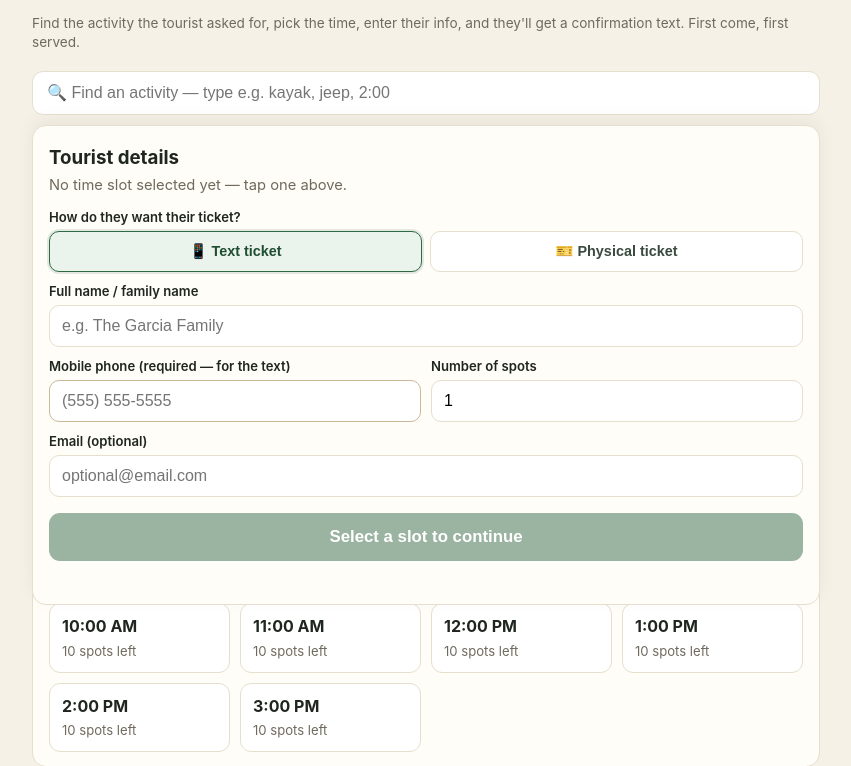
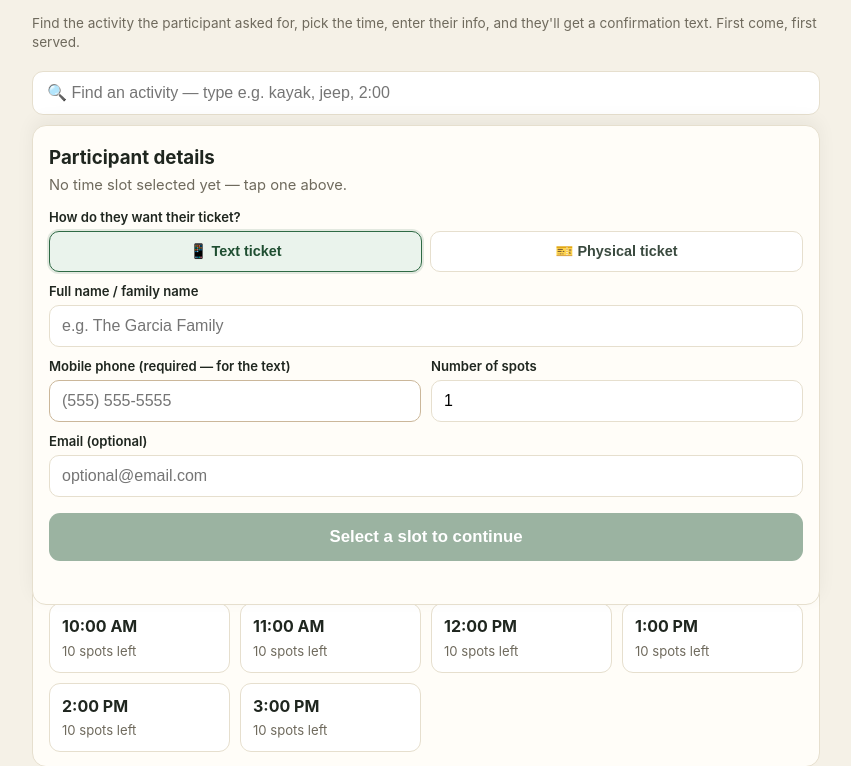
Before and after one commit to VisibleIntellect/oad-signup, a Flask app: template templates/index.html in a window 1280 px wide. Shown: the part 195-961 px from the top of the page, without its empty margins (214-1065 px from the left). Run offline with Flask 3, Linux system fonts and the light colour scheme; the template is opened without the code that fills it, so the values that code supplies are empty; data comes from the database, SQL or seed files in the repository.

Commit message:
Add files via upload

```diff
--- a/templates/booth_login.html
+++ b/templates/booth_login.html
@@ -27,7 +27,7 @@
          alt="Friends of Big Bear Valley" onerror="this.style.display='none'">
     <h1>Booth Staff Sign-In</h1>
     <p class="ev">{{ event.name }} · Registration table</p>
-    <p>Enter the staff PIN to open the sign-up screen for registering tourists.</p>
+    <p>Enter the staff PIN to open the sign-up screen for registering participants.</p>
     <label>Staff PIN</label>
     <input name="pin" type="password" inputmode="text" autofocus autocomplete="off" placeholder="••••••">
     <button type="submit">Open sign-up screen</button>
--- a/templates/index.html
+++ b/templates/index.html
@@ -100,12 +100,12 @@
     <a class="logout" href="/booth-logout">Log out</a>
   </div>
 
-  <p class="muted">Find the activity the tourist asked for, pick the time, enter their info, and they'll get a confirmation text. First come, first served.</p>
+  <p class="muted">Find the activity the participant asked for, pick the time, enter their info, and they'll get a confirmation text. First come, first served.</p>
   <input class="filter" id="filter" placeholder="🔍 Find an activity — type e.g. kayak, jeep, 2:00">
   <div id="activities">Loading activities…</div>
 
   <form class="form" id="form" autocomplete="off">
-    <h3>Tourist details</h3>
+    <h3>Participant details</h3>
     <p class="picked" id="picked">No time slot selected yet — tap one above.</p>
     <label>How do they want their ticket?</label>
     <div class="seg" id="seg">
@@ -143,7 +143,7 @@
         <dt>Spots</dt><dd id="t-spots"></dd>
       </dl>
       <div class="sms-note" id="t-sms"></div>
-      <button id="done">Done — next tourist</button>
+      <button id="done">Done — next participant</button>
     </div>
   </div>
 </div>
@@ -284,7 +284,7 @@ function showTicket(d){
   $('t-spots').textContent= d.party_size;
   const note = $('t-sms');
   if(d.sms_status==='physical'){ note.textContent = '🎫 Physical ticket — print or show this screen to the participant.'; }
-  else if(d.sms_status==='sent'){ note.textContent = '📲 Confirmation text sent to the tourist.'; }
+  else if(d.sms_status==='sent'){ note.textContent = '📲 Confirmation text sent to the participant.'; }
   else if(d.sms_status==='not_configured'){ note.textContent = '📝 Texting isn\'t turned on yet — show this screen as the ticket.'; }
   else { note.textContent = '⚠️ Couldn\'t send the text, but the signup is saved. Show this screen as the ticket.'; }
   $('overlay').classList.add('on');
```
